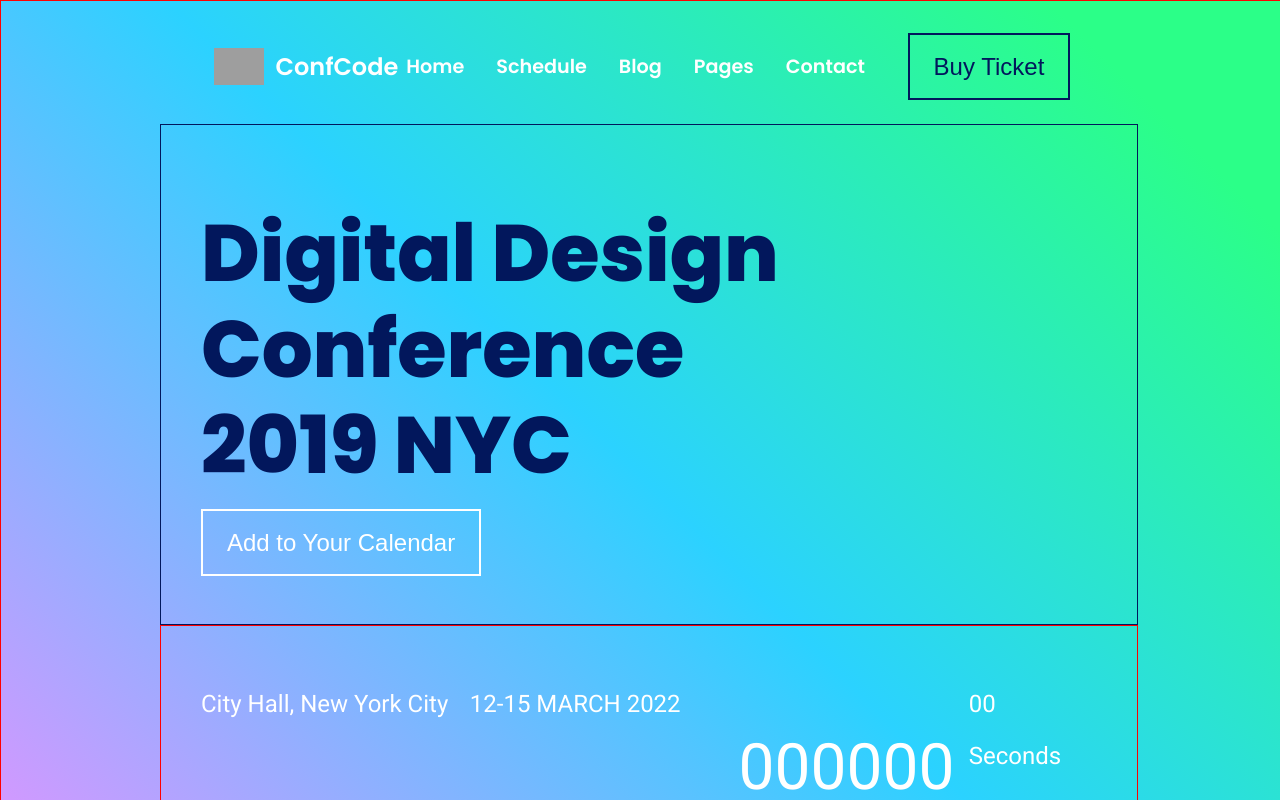
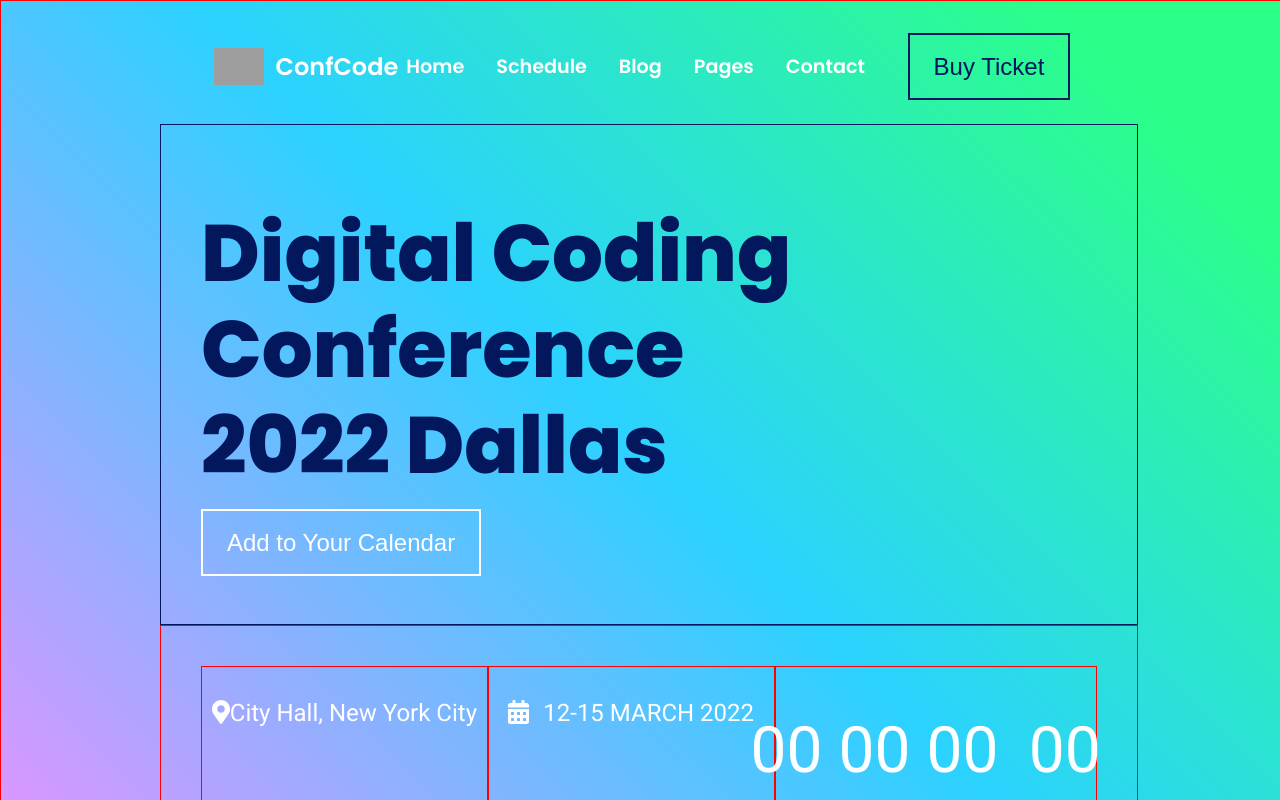
Before and after one commit to Brunno-DaSilva/conference-schedule-app, a React (Create React App) app: page / in a window 1280 px wide. Shown: the top 800 px of the page. Built offline with nearby package versions, Linux system fonts and the light colour scheme; grey boxes are pictures that could not be loaded.

Commit message:
Added font-awesome and change the hero desc

```diff
--- a/package.json
+++ b/package.json
@@ -3,6 +3,10 @@
   "version": "0.1.0",
   "private": true,
   "dependencies": {
+    "@fortawesome/fontawesome-svg-core": "^1.2.34",
+    "@fortawesome/free-brands-svg-icons": "^5.15.2",
+    "@fortawesome/free-solid-svg-icons": "^5.15.2",
+    "@fortawesome/react-fontawesome": "^0.1.14",
     "@testing-library/jest-dom": "^5.11.4",
     "@testing-library/react": "^11.1.0",
     "@testing-library/user-event": "^12.1.10",
--- a/src/components/Header/Header.js
+++ b/src/components/Header/Header.js
@@ -1,5 +1,11 @@
 import React from "react";
 import Navbar from "../Navbar/Navbar";
+
+import { FontAwesomeIcon } from "@fortawesome/react-fontawesome";
+import {
+  faMapMarkerAlt,
+  faCalendarAlt,
+} from "@fortawesome/free-solid-svg-icons";
 
 import "./header.styles.scss";
 
@@ -9,9 +15,9 @@ function Header(props) {
       <Navbar />
       <div className="Header__hero">
         <div className="hero__text">
-          <p>Digital Design</p>
+          <p>Digital Coding</p>
           <p> Conference </p>
-          <p>2019 NYC</p>
+          <p>2022 Dallas</p>
         </div>
         <div className="hero__button">
           <button type="button">Add to Your Calendar</button>
@@ -19,26 +25,41 @@ function Header(props) {
       </div>
       <div className="Header__info">
         <div className="info__location">
-          <p>City Hall, New York City</p>
+          <p>
+            {" "}
+            <FontAwesomeIcon
+              className="info-icons active"
+              icon={faMapMarkerAlt}
+            />
+            City Hall, New York City
+          </p>
         </div>
         <div className="info__time">
-          <p>12-15 MARCH 2022</p>
+          <p>
+            <span>
+              <FontAwesomeIcon
+                className="info-icons active"
+                icon={faCalendarAlt}
+              />
+            </span>{" "}
+            12-15 MARCH 2022
+          </p>
         </div>
         <div className="info__countdown">
           <div className="info__countdown--time">
-            <p className="zero">00</p>
+            <p className="zeros">00</p>
             <p>Days</p>
           </div>
           <div className="info__countdown--time">
-            <p className="zero">00</p>
+            <p className="zeros">00</p>
             <p>Hours</p>
           </div>
           <div className="info__countdown--time">
-            <p className="zero">00</p>
+            <p className="zeros">00</p>
             <p>Minutes</p>
           </div>
           <div className="info__countdown--time">
-            <p>00</p>
+            <p className="zeros">00</p>
             <p>Seconds</p>
           </div>
         </div>
--- a/src/components/Header/header.styles.scss
+++ b/src/components/Header/header.styles.scss
@@ -56,14 +56,28 @@
     .info__countdown {
       width: 30%;
       display: flex;
+      justify-content: center;
+
+      padding: 0.5rem;
+      border: 1px solid red;
     }
+
     .info__time {
+      p {
+        span {
+          padding-right: 0.5rem;
+        }
+      }
     }
+
     .info__countdown {
       flex: auto;
 
       .info__countdown--time {
-        .zero {
+        line-height: 0.5rem;
+        padding: 0.5rem;
+        .zeros {
+          color: white;
           font-size: 4rem;
         }
       }
```
Also changed, not shown: 1 other file (tests, documents, lock files or other folders).
